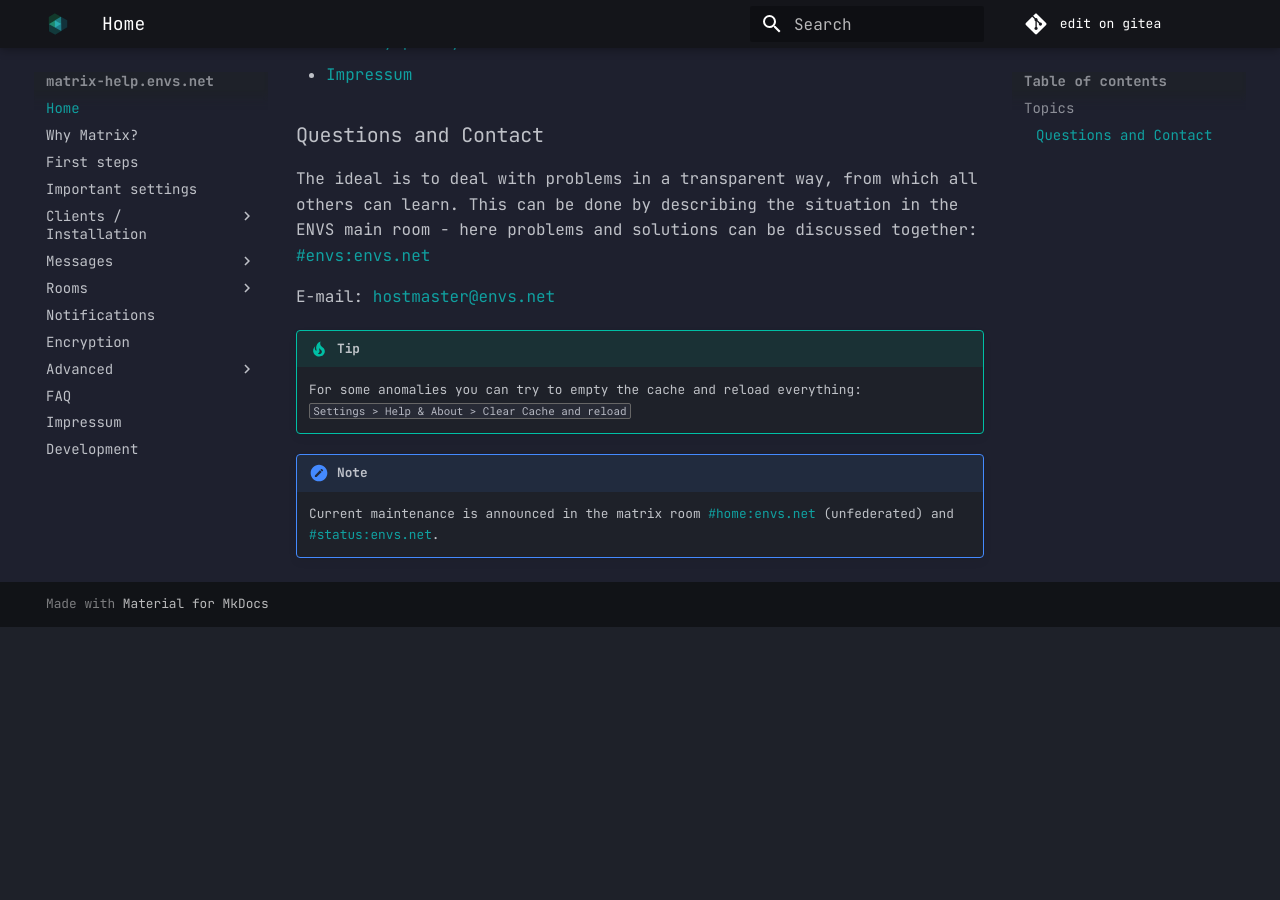
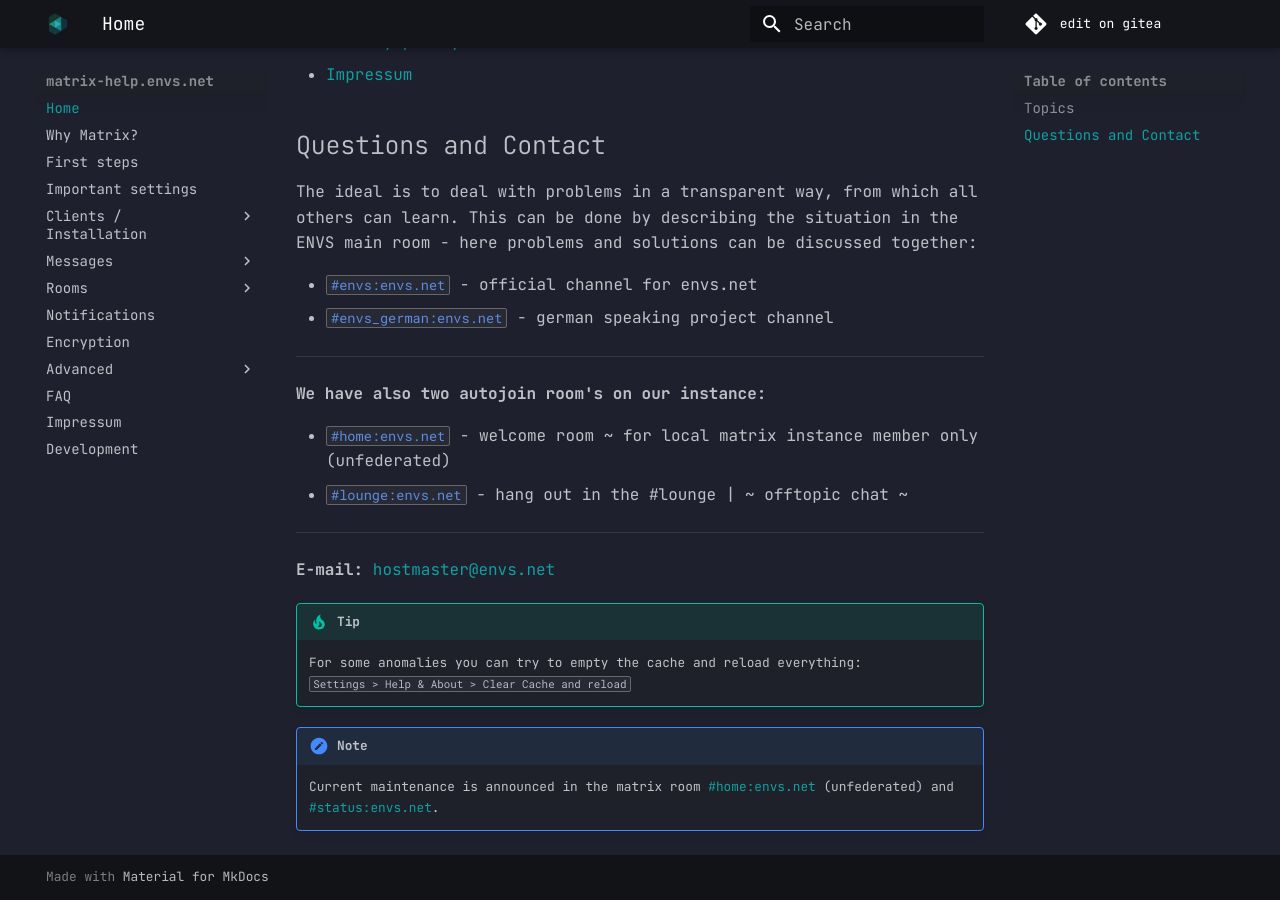
Before and after one commit to envs-net/matrix-doc, an MkDocs documentation site: the page built from docs/index.md, in a window 1280 px wide and 900 px high, scrolled down 1741 px. Built offline with MkDocs 1.6.1 and Material for MkDocs 9.7.7, drawn with Linux system fonts in a browser that asks for light colours; before the commit the page ends 2368 px from its top, so only the background shows below that.

Commit message:
index.md: update room info

```diff
--- a/docs/index.md
+++ b/docs/index.md
@@ -49,11 +49,23 @@ In recent years, the need for supporting digital tools for team collaboration ha
 * [Privacy policy](https://envs.net/privacy-policy/)
 * [Impressum](impressum.md)
 
-### Questions and Contact
+## Questions and Contact
 
-The ideal is to deal with problems in a transparent way, from which all others can learn. This can be done by describing the situation in the ENVS main room - here problems and solutions can be discussed together: [#envs:envs.net](https://matrix.to/#/#envs:envs.net)
+The ideal is to deal with problems in a transparent way, from which all others can learn. This can be done by describing the situation in the ENVS main room - here problems and solutions can be discussed together:
 
-E-mail: [hostmaster@envs.net](mailto:hostmaster@envs.net)
+* [`#envs:envs.net`](https://matrix.to/#/#envs:envs.net) - official channel for envs.net
+* [`#envs_german:envs.net`](https://matrix.to/#/#envs:envs.net) - german speaking project channel
+
+***
+
+**We have also two autojoin room's on our instance:**
+
+* [`#home:envs.net`](https://matrix.to/#/#home:envs.net) - welcome room ~ for local matrix instance member only (unfederated)
+* [`#lounge:envs.net`](https://matrix.to/#/#lounge:envs.net) - hang out in the #lounge | ~ offtopic chat ~
+
+***
+
+**E-mail:** [hostmaster@envs.net](mailto:hostmaster@envs.net)
 
 !!! tip
     For some anomalies you can try to empty the cache and reload everything:
```
